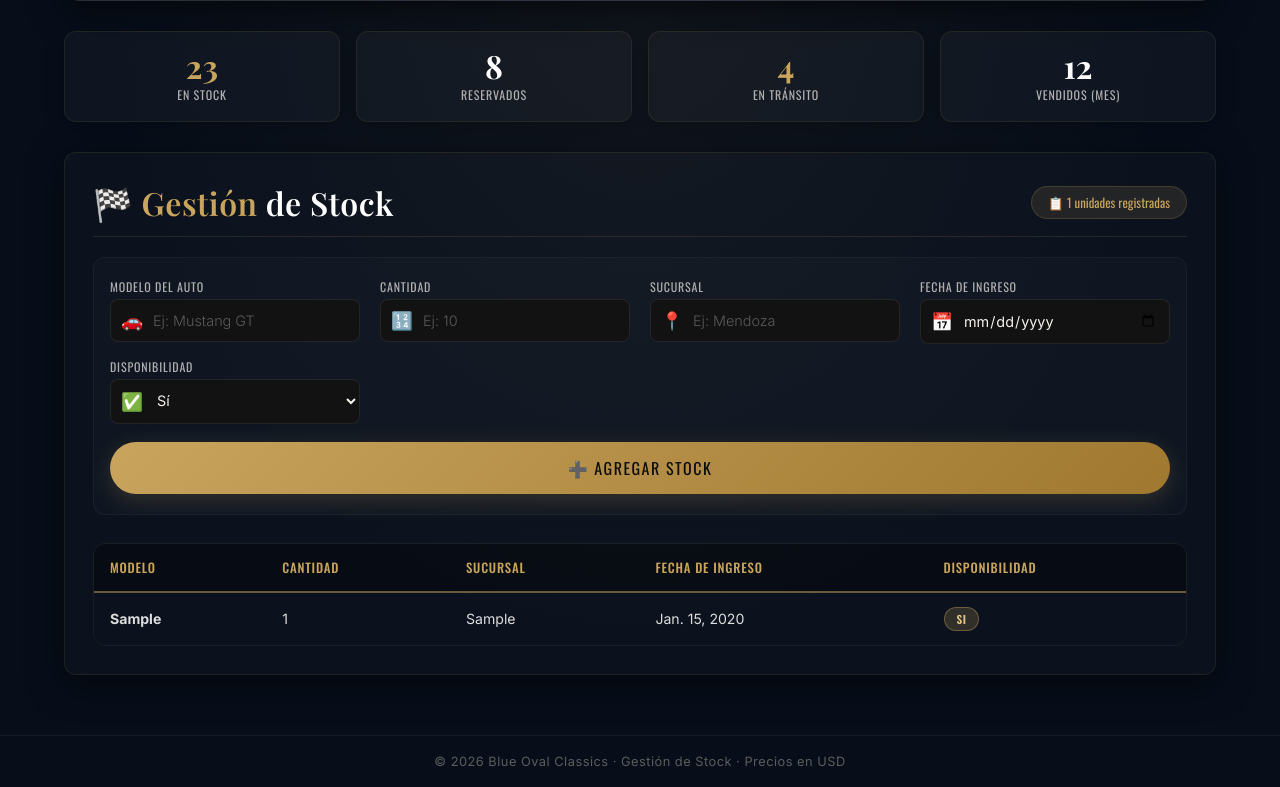
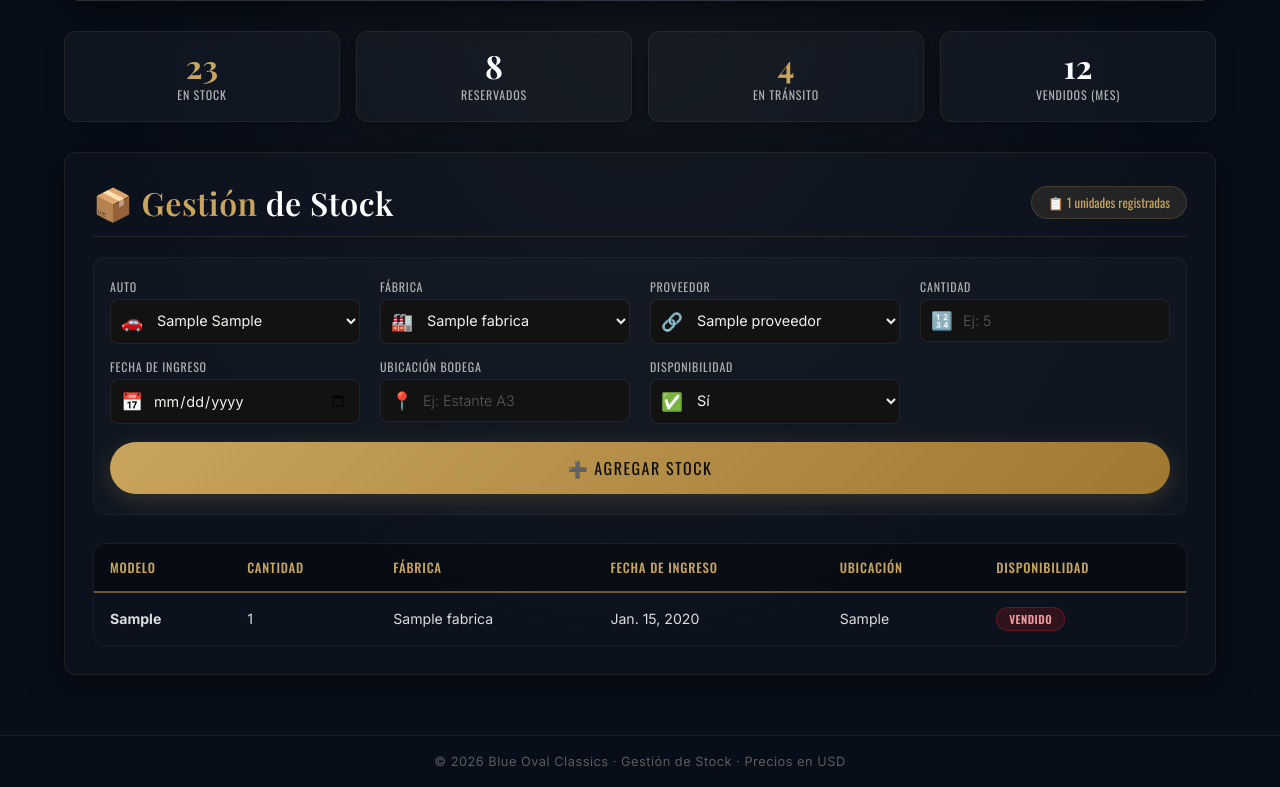
Before and after one commit to cesarbus2171-commits/Concesionario, a Django app: page /stock/ in a window 1280 px wide. Shown: the part 392-1179 px from the top of the page. Run offline with Django 5.2, Linux system fonts and the light colour scheme; tables that the repository leaves empty hold one stand-in row (values such as "Sample post").

Commit message:
stock, autos, proveedor y auto

```diff
--- a/autos/views.py
+++ b/autos/views.py
@@ -3,10 +3,8 @@ from .models import Auto
 
 def listaautos(request):
     consultarautos = Auto.objects.all()
-    # CAMBIO AQUÍ: Cambiamos 'consultarautos' por 'autos' para que coincida con tu {% for auto in autos %}
     return render(request, 'autos/autos.html', {'autos': consultarautos})
 
-# Tu función de crear se queda exactamente igual a como la tienes
 def crearauto(request):
     if request.method == 'POST':
         marca = request.POST['marca']
--- a/fabrica/models.py
+++ b/fabrica/models.py
@@ -1,6 +1,6 @@
 from django.db import models
 
-class fabrica(models.Model):
+class Fabrica(models.Model):
     nombre = models.CharField(max_length=100)
     ubicacion = models.CharField(max_length=100)
     capacidad_produccion = models.IntegerField()
--- a/fabrica/views.py
+++ b/fabrica/views.py
@@ -1,8 +1,8 @@
 from django.shortcuts import render,redirect
-from fabrica.models import fabrica
+from fabrica.models import Fabrica
 
 def listafabrica(request):
-    fabricas = fabrica.objects.all()
+    fabricas = Fabrica.objects.all()
     return render(request, 'fabrica/fabrica.html', {'fabricas': fabricas})
 
 def crearfabrica(request):
@@ -13,6 +13,6 @@ def crearfabrica(request):
         fecha_fundacion = request.POST['fecha_fundacion']
         procesos_activos = request.POST['procesos_activos']
 
-        nueva_fabrica = fabrica(nombre=nombre, ubicacion=ubicacion, capacidad_produccion=capacidad_produccion, fecha_fundacion=fecha_fundacion, procesos_activos=procesos_activos)
+        nueva_fabrica = Fabrica(nombre=nombre, ubicacion=ubicacion, capacidad_produccion=capacidad_produccion, fecha_fundacion=fecha_fundacion, procesos_activos=procesos_activos)
         nueva_fabrica.save()
         return redirect('/fabrica/')
--- a/proveedor/models.py
+++ b/proveedor/models.py
@@ -1,6 +1,6 @@
 from django.db import models
 
-class proveedor(models.Model):
+class Proveedor(models.Model):
     nombre = models.CharField(max_length=100)
     direccion = models.CharField(max_length=200)
     telefono = models.CharField(max_length=20)
--- a/proveedor/views.py
+++ b/proveedor/views.py
@@ -1,8 +1,8 @@
 from django.shortcuts import redirect, render
-from .models import proveedor
+from .models import Proveedor
 
 def listaproveedores(request):
-    provedores = proveedor.objects.all()
+    provedores = Proveedor.objects.all()
     return render(request, 'proveedor/proveedor.html', {'proveedores': provedores})
 
 def crearproveedor(request):
@@ -13,6 +13,6 @@ def crearproveedor(request):
         email = request.POST['email']
         productos_suministrados = request.POST['productos_suministrados']
 
-        nuevo_proveedor = proveedor(nombre=nombre, direccion=direccion, telefono=telefono, email=email, productos_suministrados=productos_suministrados)
+        nuevo_proveedor = Proveedor(nombre=nombre, direccion=direccion, telefono=telefono, email=email, productos_suministrados=productos_suministrados)
         nuevo_proveedor.save()
         return redirect('/proveedor/')
--- a/stock/templates/stock/stock.html
+++ b/stock/templates/stock/stock.html
@@ -279,11 +279,14 @@
             width: 100%;
             outline: none;
         }
+        .input-icon select option {
+            background: #1c1c1c;
+            color: #f5f2ed;
+        }
         .input-icon input::placeholder {
             color: #5a5a5a;
             font-weight: 300;
         }
-        .input-icon select option { background: #1c1c1c; color: #f5f2ed; }
         .btn-submit {
             margin-top: 18px;
             width: 100%;
@@ -366,7 +369,7 @@
         .badge-reserved { background: rgba(200,164,92,0.2); color: #e2c28a; border: 1px solid rgba(200,164,92,0.4); }
         .badge-sold { background: rgba(183,28,28,0.2); color: #ef9a9a; border: 1px solid rgba(183,28,28,0.4); }
 
-        /* ========== TOAST NOTIFICATIONS ========== */
+        /* ========== TOAST ========== */
         .toast-notificacion {
             position: fixed;
             bottom: 30px;
@@ -463,7 +466,7 @@
         <!-- ========== GESTIÓN DE STOCK (FORM + TABLA) ========== -->
         <section class="gestion-section">
             <div class="gestion-header">
-                <h2 class="section-title">🏁 <span>Gestión</span> de Stock</h2>
+                <h2 class="section-title">📦 <span>Gestión</span> de Stock</h2>
                 <span class="badge-count">📋 {{ stocks|length }} unidades registradas</span>
             </div>
 
@@ -472,24 +475,43 @@
                 {% csrf_token %}
                 <div class="form-grid">
                     <div class="campo">
-                        <label for="modelo_auto">Modelo del Auto</label>
+                        <label for="auto_id">Auto</label>
                         <div class="input-icon">
                             <span class="icon">🚗</span>
-                            <input type="text" name="modelo_auto" id="modelo_auto" placeholder="Ej: Mustang GT" required>
+                            <select name="auto_id" id="auto_id" required>
+                                {% for a in autos %}
+                                    <option value="{{ a.id }}">{{ a.marca }} {{ a.modelo }}</option>
+                                {% endfor %}
+                            </select>
+                        </div>
+                    </div>
+                    <div class="campo">
+                        <label for="fabrica_id">Fábrica</label>
+                        <div class="input-icon">
+                            <span class="icon">🏭</span>
+                            <select name="fabrica_id" id="fabrica_id" required>
+                                {% for f in fabricas %}
+                                    <option value="{{ f.id }}">{{ f.nombre }}</option>
+                                {% endfor %}
+                            </select>
+                        </div>
+                    </div>
+                    <div class="campo">
+                        <label for="proveedor_id">Proveedor</label>
+                        <div class="input-icon">
+                            <span class="icon">🔗</span>
+                            <select name="proveedor_id" id="proveedor_id" required>
+                                {% for p in proveedores %}
+                                    <option value="{{ p.id }}">{{ p.nombre }}</option>
+                                {% endfor %}
+                            </select>
                         </div>
                     </div>
                     <div class="campo">
                         <label for="cantidad">Cantidad</label>
                         <div class="input-icon">
                             <span class="icon">🔢</span>
-                            <input type="number" name="cantidad" id="cantidad" placeholder="Ej: 10" required>
-                        </div>
-                    </div>
-                    <div class="campo">
-                        <label for="sucursal">Sucursal</label>
-                        <div class="input-icon">
-                            <span class="icon">📍</span>
-                            <input type="text" name="sucursal" id="sucursal" placeholder="Ej: Mendoza" required>
+                            <input type="number" name="cantidad" id="cantidad" placeholder="Ej: 5" required>
                         </div>
                     </div>
                     <div class="campo">
@@ -500,10 +522,17 @@
                         </div>
                     </div>
                     <div class="campo">
+                        <label for="ubicacion_bodega">Ubicación Bodega</label>
+                        <div class="input-icon">
+                            <span class="icon">📍</span>
+                            <input type="text" name="ubicacion_bodega" id="ubicacion_bodega" placeholder="Ej: Estante A3" required>
+                        </div>
+                    </div>
+                    <div class="campo">
                         <label for="disponibilidad">Disponibilidad</label>
                         <div class="input-icon">
                             <span class="icon">✅</span>
-                            <select name="disponibilidad" id="disponibilidad">
+                            <select name="disponibilidad" id="disponibilidad" required>
                                 <option value="Sí">Sí</option>
                                 <option value="No">No</option>
                             </select>
@@ -520,27 +549,33 @@
                         <tr>
                             <th>Modelo</th>
                             <th>Cantidad</th>
-                            <th>Sucursal</th>
+                            <th>Fábrica</th>
                             <th>Fecha de Ingreso</th>
+                            <th>Ubicación</th>
                             <th>Disponibilidad</th>
                         </tr>
                     </thead>
                     <tbody>
                         {% for stock in stocks %}
                         <tr>
-                            <td><strong>{{ stock.modelo_auto }}</strong></td>
+                            <td><strong>{{ stock.auto.modelo }}</strong></td>
                             <td>{{ stock.cantidad }}</td>
-                            <td>{{ stock.sucursal }}</td>
+                            <td>{{ stock.fabrica.nombre }}</td>
                             <td>{{ stock.fecha_ingreso }}</td>
+                            <td>{{ stock.ubicacion_bodega }}</td>
                             <td>
-                                <span class="badge-estado {% if stock.disponibilidad == 'Sí' %}badge-available{% else %}badge-reserved{% endif %}">
-                                    {{ stock.disponibilidad }}
-                                </span>
+                                {% if stock.disponibilidad == "Sí" %}
+                                    <span class="badge-estado badge-available">Disponible</span>
+                                {% elif stock.disponibilidad == "No" %}
+                                    <span class="badge-estado badge-reserved">Reservado</span>
+                                {% else %}
+                                    <span class="badge-estado badge-sold">Vendido</span>
+                                {% endif %}
                             </td>
                         </tr>
                         {% empty %}
                         <tr>
-                            <td colspan="5" class="tabla-vacia">
+                            <td colspan="6" class="tabla-vacia">
                                 <span>📦</span>
                                 No hay unidades en stock. ¡Agregá la primera!
                             </td>
--- a/stock/views.py
+++ b/stock/views.py
@@ -1,20 +1,36 @@
 from django.shortcuts import redirect, render
-from .models import stock
+from .models import Stock
+from autos.models import Auto
+from fabrica.models import Fabrica
+from proveedor.models import Proveedor
 
 def listastock(request):
-    stocks = stock.objects.all()
-    return render(request, 'stock/stock.html', {'stocks': stocks})
+    # Definimos el contexto en una sola variable para mayor claridad
+    context = {
+        'stocks': Stock.objects.all(),
+        'autos': Auto.objects.all(),
+        'fabricas': Fabrica.objects.all(),
+        'proveedores': Proveedor.objects.all(),
+    }
+    return render(request, 'stock/stock.html', context)
 
 def crearstock(request):
     if request.method == 'POST':
-        modelo_auto = request.POST['modelo_auto']
-        cantidad = request.POST['cantidad']
-        sucursal = request.POST['sucursal']
-        fecha_ingreso = request.POST['fecha_ingreso']
-        disponibilidad = request.POST['disponibilidad']
+        # Obtenemos los objetos relacionados
+        auto_obj = Auto.objects.get(id=request.POST['auto_id'])
+        fabrica_obj = Fabrica.objects.get(id=request.POST['fabrica_id'])
+        proveedor_obj = Proveedor.objects.get(id=request.POST['proveedor_id'])
 
+        # Guardamos el registro con todos los campos definidos en tu modelo
+        Stock.objects.create(
+            auto=auto_obj,
+            fabrica=fabrica_obj,
+            proveedor=proveedor_obj,
+            cantidad=request.POST['cantidad'],
+            fecha_ingreso=request.POST['fecha_ingreso'],
+            ubicacion_bodega=request.POST['ubicacion_bodega'],
+            disponibilidad=request.POST['disponibilidad']
+        )
+        return redirect('/stock/')
 
-
-        nuevo_stock = stock(modelo_auto=modelo_auto, cantidad=cantidad, sucursal=sucursal, fecha_ingreso=fecha_ingreso, disponibilidad=disponibilidad)
-        nuevo_stock.save()
-        return redirect('/stock/')
+    return redirect('/stock/')
```
Also changed, not shown: fabrica/templates/fabrica/fabrica.html (+6 -6 lines), proveedor/templates/proveedor/proveedor.html (+6 -6 lines), stock/models.py (+16 -4 lines), stock/migrations/0003_rename_modelo_auto_stock_ubicacion_bodega_and_more.py (added), stock/migrations/0004_stock_disponibilidad.py (added).
